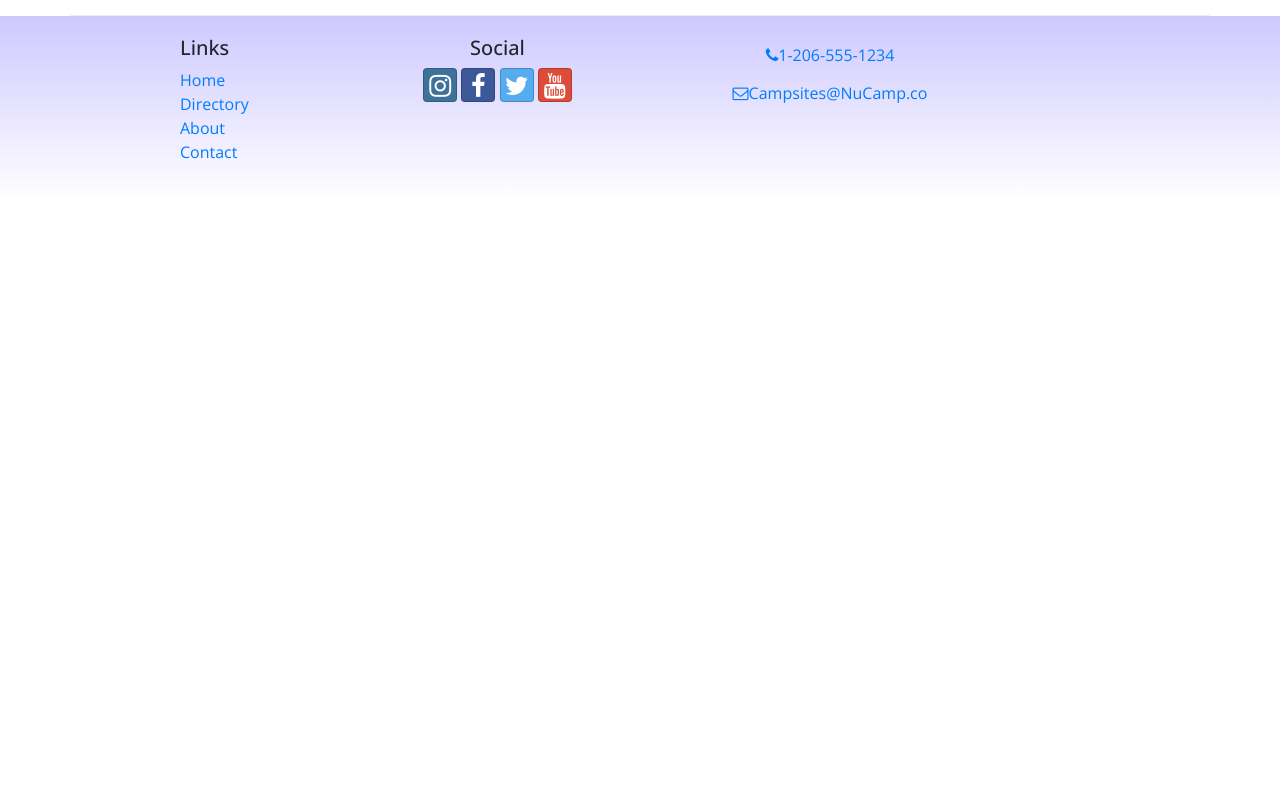
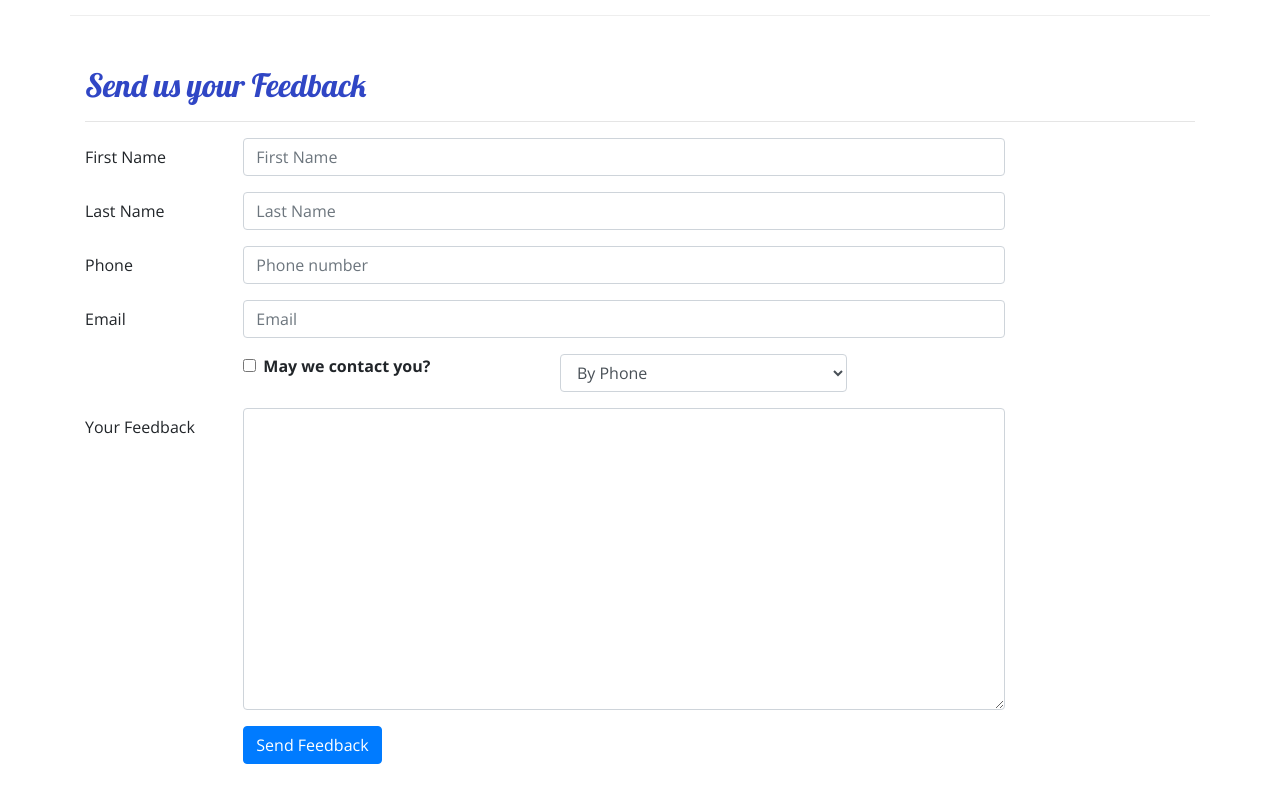
Before and after one commit to Shamus1977/reactNuCampsite, a React (Create React App) app: page /contactus in a window 1280 px wide. Shown: the part 560-1360 px from the top of the page. Before the commit the page ends 800 px from the top, so only its background shows below. Built offline with nearby package versions, Linux system fonts and the light colour scheme.

Commit message:
added controled form to contact page

```diff
--- a/src/components/ContactComponent.js
+++ b/src/components/ContactComponent.js
@@ -1,8 +1,43 @@
-import React from 'react';
-import {Breadcrumb, BreadcrumbItem} from 'reactstrap';
+import React, {Component} from 'react';
+import {Breadcrumb, BreadcrumbItem, Button, Form, FormGroup, Col,
+Label, Input} from 'reactstrap';
 import { Link } from 'react-router-dom';
 
-function Contact(props){
+class Contact extends Component{
+
+    constructor(props){
+        super(props);
+        this.state ={
+            firstName: '',
+            lastName: '',
+            phoneNum: '',
+            email: '',
+            agree: false,
+            contactType: 'By phone',
+            feedback:'',
+        };
+        this.handleInputChange = this.handleInputChange.bind(this);
+        this.handleSubmit = this.handleSubmit.bind(this);
+    }
+
+    handleInputChange(event){
+        const target = event.target;
+        const name = target.name;
+        const value = target.type === 'checkbox' ? target.checked : target.value;
+
+        this.setState({
+            [name]:value
+        });
+    }
+
+
+    handleSubmit(event){
+        console.log('Current State is: '+ JSON.stringify(this.state));
+        alert('Current State is: '+ JSON.stringify(this.state));
+        event.preventDefault();
+    }
+
+    render() {
         return (
             <div className="container">
                 <div className="row">
@@ -29,8 +64,92 @@
                         <a role="button" className="btn btn-link" href="mailto:fakeemail@fakeemail.co"><i className="fa fa-envelope-o" /> campsites@nucamp.co</a>
                     </div>
                 </div>
+                <div className="row row-content">
+                    <div className="col-12">
+                        <h2>Send us your Feedback</h2>
+                        <hr />
+                    </div>
+                    <div className="col-md-10">
+                        <Form onSubmit={this.handleSubmit}>
+                            <FormGroup row>
+                                <Label htmlFor="firstName" md={2}>First Name</Label>
+                                <Col md={10}>
+                                    <Input type="text" id="firstName" name="firstName"
+                                        placeholder="First Name"
+                                        value={this.state.firstName}
+                                        onChange={this.handleInputChange} />
+                                </Col>
+                            </FormGroup>
+                            <FormGroup row>
+                                <Label htmlFor="lastName" md={2}>Last Name</Label>
+                                <Col md={10}>
+                                    <Input type="text" id="lastName" name="lastName"
+                                        placeholder="Last Name"
+                                        value={this.state.lastName}
+                                        onChange={this.handleInputChange} />
+                                </Col>
+                            </FormGroup>
+                            <FormGroup row>
+                                <Label htmlFor="phoneNum" md={2}>Phone</Label>
+                                <Col md={10}>
+                                    <Input type="tel" id="phoneNum" name="phoneNum"
+                                        placeholder="Phone number"
+                                        value={this.state.phoneNum}
+                                        onChange={this.handleInputChange} />
+                                </Col>
+                            </FormGroup>
+                            <FormGroup row>
+                                <Label htmlFor="email" md={2}>Email</Label>
+                                <Col md={10}>
+                                    <Input type="email" id="email" name="email"
+                                        placeholder="Email"
+                                        value={this.state.email}
+                                        onChange={this.handleInputChange} />
+                                </Col>
+                            </FormGroup>
+                            <FormGroup row>
+                                <Col md={{size: 4, offset: 2}}>
+                                    <FormGroup check>
+                                        <Label check>
+                                            <Input type="checkbox"
+                                                name="agree"
+                                                checked={this.state.agree}
+                                                onChange={this.handleInputChange} /> {' '}
+                                            <strong>May we contact you?</strong>
+                                        </Label>
+                                    </FormGroup>
+                                </Col>
+                                <Col md={4}>
+                                    <Input type="select" name="contactType"
+                                            value={this.state.contactType}
+                                            onChange={this.handleInputChange}>
+                                        <option>By Phone</option>
+                                        <option>By Email</option>
+                                    </Input>
+                                </Col>
+                            </FormGroup>
+                            <FormGroup row>
+                                <Label htmlFor="feedback" md={2}>Your Feedback</Label>
+                                <Col md={10}>
+                                    <Input type="textarea" id="feedback" name="feedback"
+                                        rows="12"
+                                        value={this.state.feedback}
+                                        onChange={this.handleInputChange}></Input>
+                                </Col>
+                            </FormGroup>
+                            <FormGroup row>
+                                <Col md={{size: 10, offset: 2}}>
+                                    <Button type="submit" color="primary">
+                                        Send Feedback
+                                    </Button>
+                                </Col>
+                            </FormGroup>
+                        </Form>
+                    </div>
+                </div>
         </div>
         );
     }
+}
 
 export default Contact;
```
Lines whose indentation alone changed are shown as unchanged.
